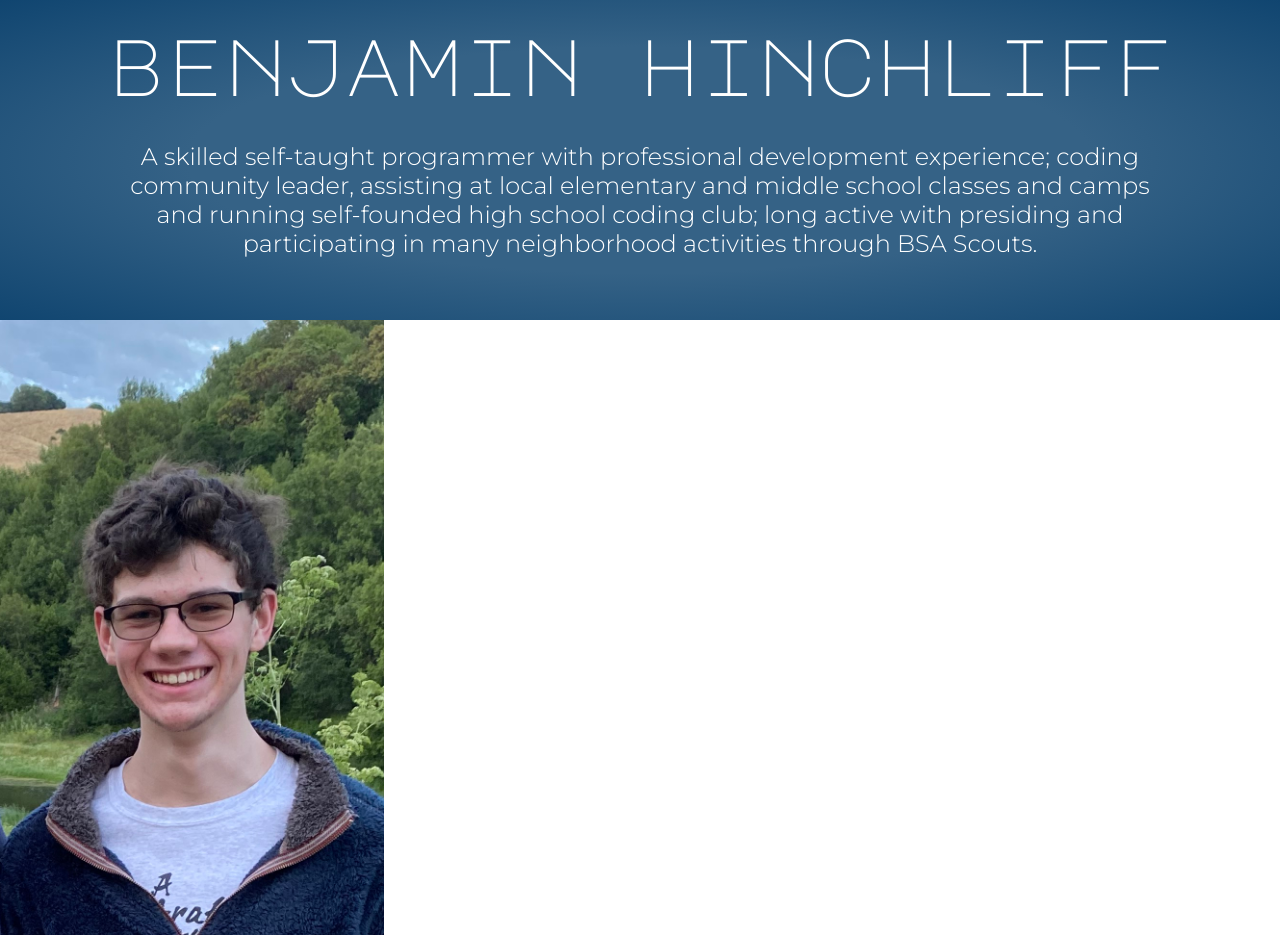
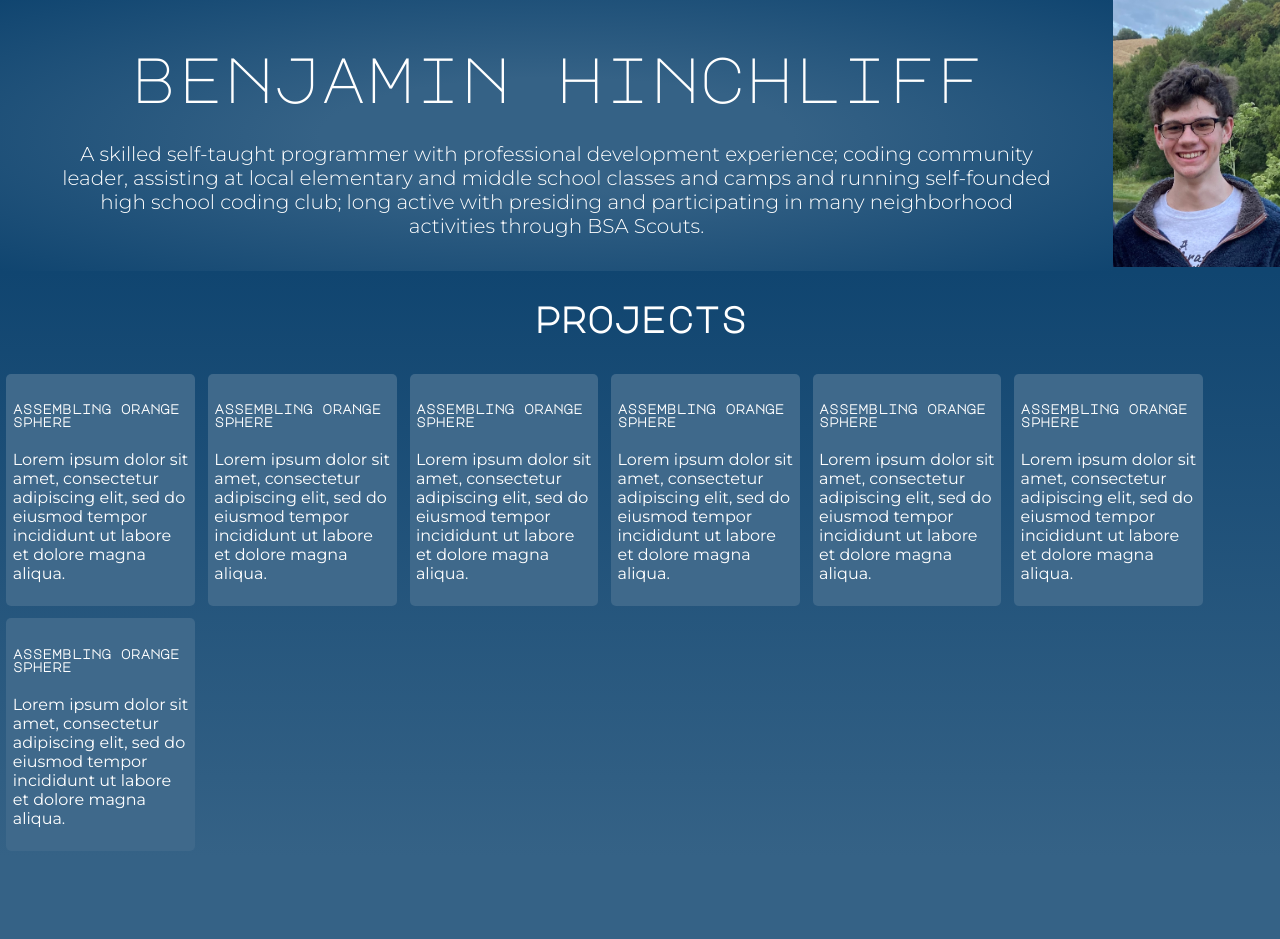
Before and after one commit to BenjaminHinchliff/benjaminhinchliff.com, a Vue app: page / in a window 1280 px wide. After the commit the page ends 857 px from the top, so only its background shows below. Built offline with nearby package versions, Linux system fonts and the light colour scheme.

Commit message:
make basic format exist

```diff
--- a/package.json
+++ b/package.json
@@ -8,6 +8,7 @@
     "lint": "vue-cli-service lint"
   },
   "dependencies": {
+    "axios": "^0.19.2",
     "core-js": "^3.6.5",
     "vue": "^3.0.0-0"
   },
--- a/src/App.vue
+++ b/src/App.vue
@@ -1,6 +1,7 @@
 <template>
   <div id="app">
     <div id="intro">
+      <div id="header">
         <h1 id="name">Benjamin Hinchliff</h1>
         <p id="blerb">
           A skilled self-taught programmer with professional development
@@ -10,8 +11,63 @@
           neighborhood activities through BSA Scouts.
         </p>
       </div>
+      <div id="portrait-wrapper">
+        <img src="./assets/self.png" class="flex-img" id="portrait" />
+      </div>
+    </div>
     <div id="content">
-      <img src="./assets/self.png" id="portrait" />
+      <h2>Projects</h2>
+      <div id="projects">
+        <div class="project">
+          <h5>Assembling Orange Sphere</h5>
+          <p>
+            Lorem ipsum dolor sit amet, consectetur adipiscing elit, sed do
+            eiusmod tempor incididunt ut labore et dolore magna aliqua.
+          </p>
+        </div>
+        <div class="project">
+          <h5>Assembling Orange Sphere</h5>
+          <p>
+            Lorem ipsum dolor sit amet, consectetur adipiscing elit, sed do
+            eiusmod tempor incididunt ut labore et dolore magna aliqua.
+          </p>
+        </div>
+        <div class="project">
+          <h5>Assembling Orange Sphere</h5>
+          <p>
+            Lorem ipsum dolor sit amet, consectetur adipiscing elit, sed do
+            eiusmod tempor incididunt ut labore et dolore magna aliqua.
+          </p>
+        </div>
+        <div class="project">
+          <h5>Assembling Orange Sphere</h5>
+          <p>
+            Lorem ipsum dolor sit amet, consectetur adipiscing elit, sed do
+            eiusmod tempor incididunt ut labore et dolore magna aliqua.
+          </p>
+        </div>
+        <div class="project">
+          <h5>Assembling Orange Sphere</h5>
+          <p>
+            Lorem ipsum dolor sit amet, consectetur adipiscing elit, sed do
+            eiusmod tempor incididunt ut labore et dolore magna aliqua.
+          </p>
+        </div>
+        <div class="project">
+          <h5>Assembling Orange Sphere</h5>
+          <p>
+            Lorem ipsum dolor sit amet, consectetur adipiscing elit, sed do
+            eiusmod tempor incididunt ut labore et dolore magna aliqua.
+          </p>
+        </div>
+        <div class="project">
+          <h5>Assembling Orange Sphere</h5>
+          <p>
+            Lorem ipsum dolor sit amet, consectetur adipiscing elit, sed do
+            eiusmod tempor incididunt ut labore et dolore magna aliqua.
+          </p>
+        </div>
+      </div>
     </div>
   </div>
 </template>
@@ -34,45 +90,92 @@ body {
 
 html {
   font-family: "Montserrat", sans-serif;
+  background-color: #356286;
 }
 
 h1,
+h2,
+h3,
+h4,
+h5,
+h6,
 p {
   color: white;
 }
 
-h1 {
+h1,
+h2,
+h3,
+h4,
+h5,
+h6 {
+  text-transform: lowercase;
   font-family: "Major Mono Display", monospace;
 }
 
+h2 {
+  text-align: center;
+  font-size: 2.25em;
+}
+
 #intro {
+  display: flex;
+  background-color: #104570;
+}
+
+#header {
   display: flex;
   align-items: center;
   justify-content: center;
   flex-direction: column;
   width: 100%;
-  height: 40vh;
   overflow: auto;
-  background: radial-gradient(#356286 50%, #104570);
-  // background-image: url("assets/code.png");
-  // background-blend-mode: multiply;
+  background: radial-gradient(#356286 30%, #104570);
 }
 
 #name {
+  text-align: center;
   text-transform: lowercase;
-  font-size: 5em;
+  font-size: 4em;
   font-weight: normal;
-  margin: 0;
+  margin: 2% 0;
 }
 
 #blerb {
-  margin: 3% 10%;
-  font-size: 1.5em;
+  margin: 1% 5%;
+  font-size: 1.25em;
   font-weight: 300;
   text-align: center;
 }
 
+#content {
+  background: linear-gradient(#104570, #356286);
+  overflow: auto;
+}
+
+#portrait-wrapper {
+  flex: 1 1 15%;
+}
+
 #portrait {
-  width: 30%;
+  width: 100%;
+  height: auto;
+}
+
+#projects {
+  display: flex;
+  flex-direction: row;
+  flex-wrap: wrap;
+  justify-content: flex-start;
+  align-content: flex-start;
+  flex: 1 1 70%;
+}
+
+.project {
+  padding: 0.5%;
+  margin: 0.5%;
+  background-color: #3f698b;
+  border-radius: 5px;
+  flex: 0 1 11em;
 }
 </style>
--- /dev/null
+++ b/src/interfaces/Service.ts
@@ -0,0 +1,3 @@
+export default interface Service<T> {
+  get: (num: number) => Promise<T>;
+}
```
Also changed, not shown: src/interfaces/Project.ts (added, +8 -0 lines), 1 other file (tests, documents, lock files or other folders). Lines whose indentation alone changed are shown as unchanged.
